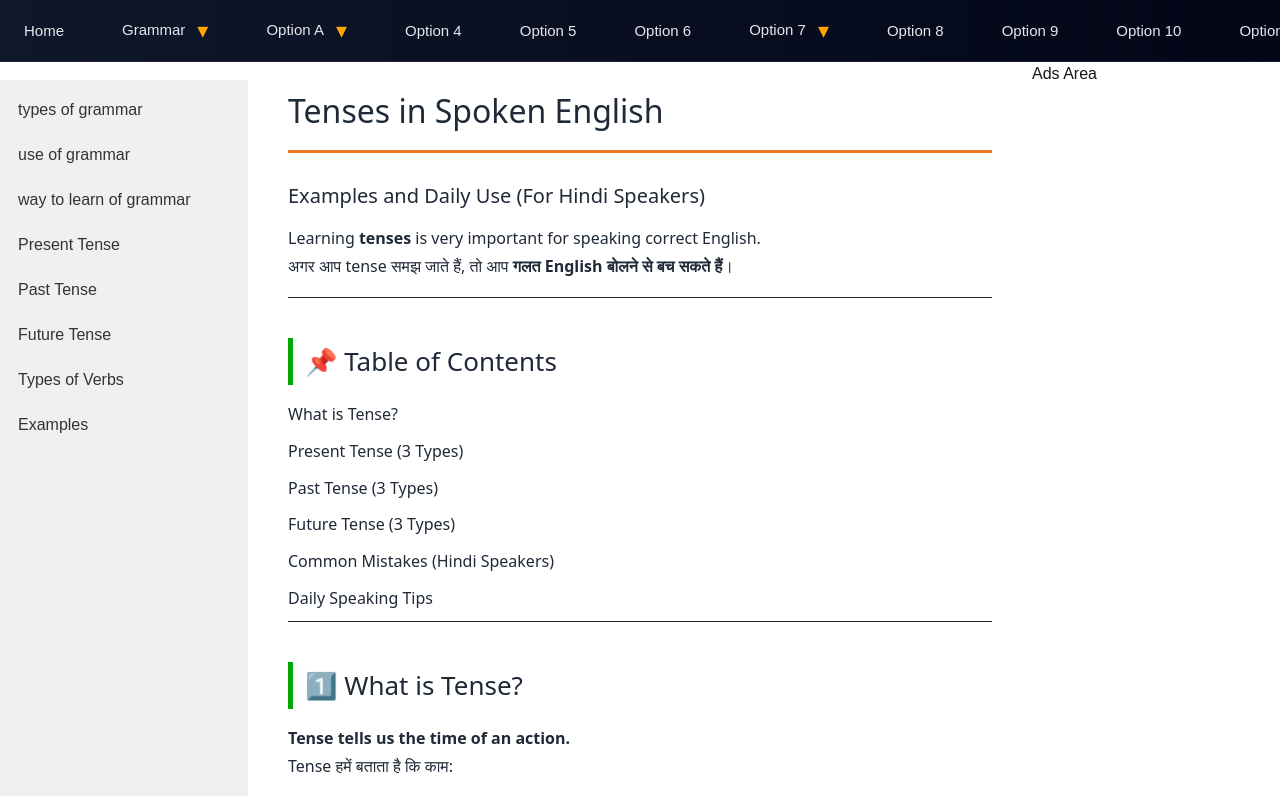
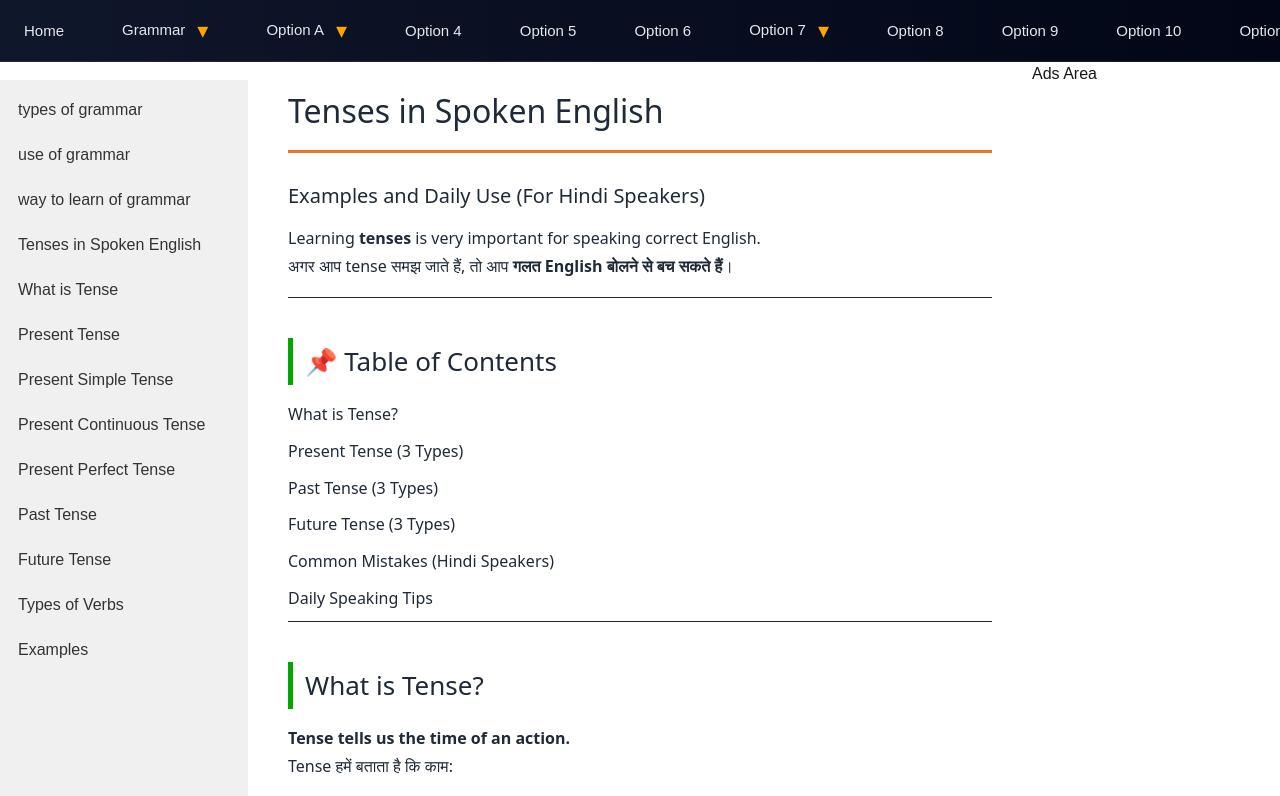
Before and after one commit to RipuSudanSoni/eng-project-Next-JS, a Next.js app: page /grammar/tense in a window 1280 px wide. Shown: the top 796 px of the page. Built offline with nearby package versions, Linux system fonts and the light colour scheme.

Commit message:
linking LSBM item to contet Headings and adding TOC schema for SEO

```diff
--- a/src/app/grammar/tense/TensePage.tsx
+++ b/src/app/grammar/tense/TensePage.tsx
@@ -1,13 +1,53 @@
 import { loadMarkdown } from "@/lib/loadMarkdown";
 import { marked } from "marked";
+import { generateTOCSchema } from "@/lib/tocSchema";
+import { sidebarConfig } from "@/data/sidebar";
+
+const renderer = new marked.Renderer();
+
+renderer.heading = function ({ tokens, depth }) {
+  let text = tokens.map(t => t.raw).join("");
+  let match = text.match(/\{#(.+?)\}$/);
+
+  let slug = "";
+
+  if (match) {
+    slug = match[1];
+    text = text.replace(/\s*\{#.+?\}$/, "");
+  } else {
+    slug = text.toLowerCase()
+      .replace(/[^\w\s-]/g, "")
+      .trim()
+      .replace(/\s+/g, "-")
+      .substring(0, 60);
+  }
+
+  return `<h${depth} id="${slug}">${text}</h${depth}>`;
+};
+
+marked.use({ renderer, headerIds: false, mangle: false } as any);
 
 export default function TensePage() {
   const md = loadMarkdown("grammar", "tense");
   const content = marked(md);
+
+  const tocSchema = generateTOCSchema(
+    sidebarConfig.grammar.leftsidebar_grammar
+  );
+
   return (
-    <div
-      className="markdown-body"
-      dangerouslySetInnerHTML={{ __html: content }}
-    />
+    <>
+      <script
+        type="application/ld+json"
+        dangerouslySetInnerHTML={{
+          __html: JSON.stringify(tocSchema),
+        }}
+      />
+
+      <div
+        className="markdown-body"
+        dangerouslySetInnerHTML={{ __html: content }}
+      />
+    </>
   );
 }
--- a/src/components/Sidebar/sidebar.css
+++ b/src/components/Sidebar/sidebar.css
@@ -1,3 +1,7 @@
+html {
+  scroll-behavior: smooth;
+}
+
 .sidebar {
   position: sticky;
   top: 80px;
--- a/src/content/grammar/tense.md
+++ b/src/content/grammar/tense.md
@@ -199,7 +199,7 @@ Learning **tenses** is very important for speaking correct English.
 
 ---
 
-## 1️⃣ What is Tense?
+## What is Tense? {#what-is-tense}
 
 **Tense tells us the time of an action.**
 Tense हमें बताता है कि काम:
@@ -216,9 +216,12 @@ Example:
 
 ---
 
-## 2️⃣ Present Tense
+## Present Tense {#present-tense}
+<!-- ## Present Tense -->
 
-### ✅ A. Present Simple Tense
+<!-- ### ✅ A. Use of Present Simple Tense in spoken English. -->
+<!-- ### Use of Present Simple Tense {#present-simple-use} -->
+### ✅ A. Use of Present Simple Tense in spoken English {#present-simple-use}
 
 **Use:**
 - Daily habits
--- a/src/data/sidebar.ts
+++ b/src/data/sidebar.ts
@@ -8,8 +8,13 @@ export const sidebarConfig = {
       { id: "use-of-grammar", label: "use of grammar" },
       { id: "way-to-learn-of-grammar", label: "way to learn of grammar" },
 
-      // noun
+      // tense
+      { id: "tenses-in-spoken-english", label: "Tenses in Spoken English"},
+      { id: "what-is-tense", label: "What is Tense"},
       { id: "present-tense", label: "Present Tense" },
+      { id: "present-simple-use", label: "Present Simple Tense" },
+      { id: "present-continuous-tense", label: "Present Continuous Tense" },
+      { id: "present-perfect-tense", label: "Present Perfect Tense" },
       { id: "past-tense", label: "Past Tense" },
       { id: "future-tense", label: "Future Tense" },
 
--- a/src/lib/loadMarkdown.ts
+++ b/src/lib/loadMarkdown.ts
@@ -1,11 +1,6 @@
 import fs from 'fs';
 import path from 'path';
 
-
-// export function loadMarkdown(slug: string) {
-// const filePath = path.join(process.cwd(), 'src/content/grammar', `${slug}.md`);
-// return fs.readFileSync(filePath, 'utf-8');
-// }
 
 
 export function loadMarkdown(folder: string, slug: string) {
--- /dev/null
+++ b/src/lib/tocSchema.ts
@@ -0,0 +1,12 @@
+export function generateTOCSchema(items: { id: string; label: string }[]) {
+  return {
+    "@context": "https://schema.org",
+    "@type": "ItemList",
+    itemListElement: items.map((item, index) => ({
+      "@type": "ListItem",
+      position: index + 1,
+      name: item.label,
+      url: `#${item.id}`
+    }))
+  };
+}
```
Also changed, not shown: src/context/MobileSidebarContext.tsx (+0 -22 lines).
